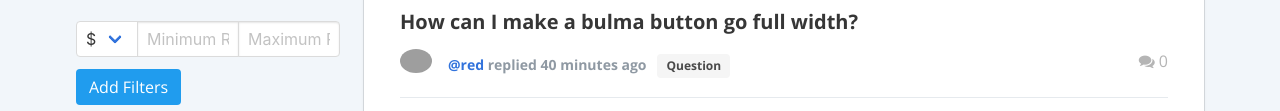
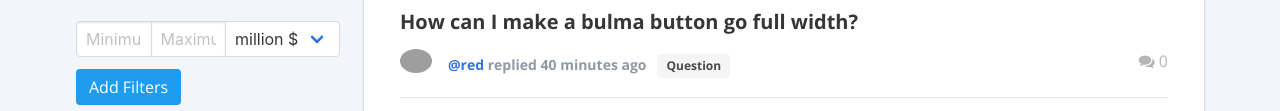
Before and after one commit to JollyGrin/kgraphs, a website built with webpack: page src/index.html in a window 1280 px wide. Shown: the part 447-558 px from the top of the page. Built offline with nearby package versions, Linux system fonts and the light colour scheme; no server answers; grey boxes are pictures that could not be loaded.

Commit message:
fix mix/max range, move currency selector to right and add million to avoid user entering so many zeros

```diff
--- a/src/index.html
+++ b/src/index.html
@@ -108,19 +108,19 @@
 
 					<div class="field has-addons">
 						<p class="control">
-							<span class="select">
-								<select>
-									<option>$</option>
-									<option>£</option>
-									<option>€</option>
-								</select>
-							</span>
-						</p>
-						<p class="control">
 							<input class="input is-expanded" type="text" placeholder="Minimum Range">
 						</p>
 						<p class="control">
 							<input class="input is-expanded" type="text" placeholder="Maximum Range">
+						</p>
+						<p class="control">
+							<span class="select">
+								<select>
+									<option>million $</option>
+									<option>million £</option>
+									<option>million €</option>
+								</select>
+							</span>
 						</p>
 					</div>
 					<p class="control">
```
